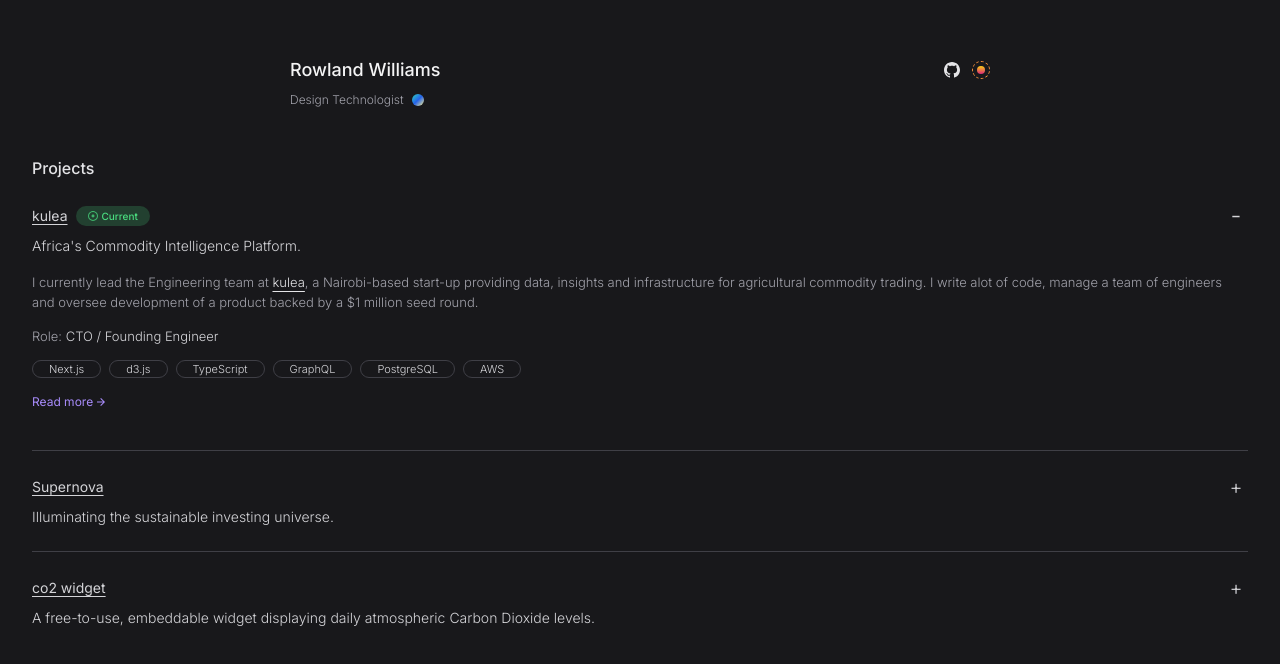
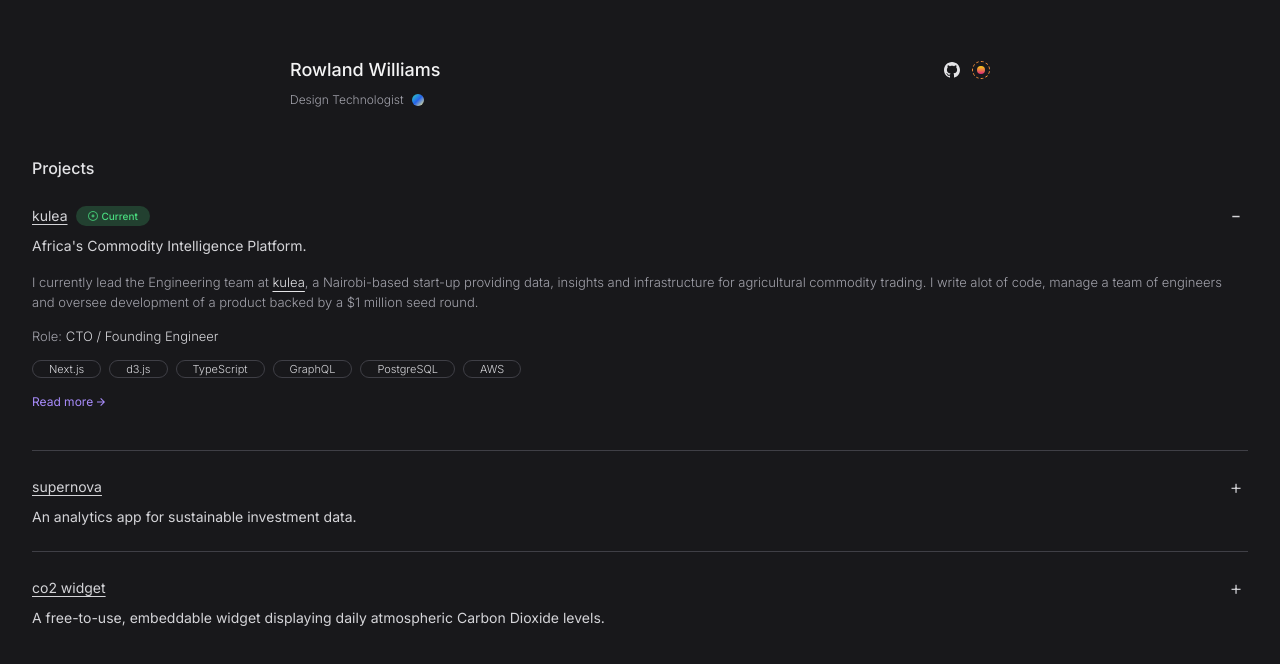
Before and after one commit to rowlandwilliams/playground, a Next.js app: page /projects in a window 1280 px wide. Shown: the top 664 px of the page. Built offline with nearby package versions, Linux system fonts and the light colour scheme.

Commit message:
rm link for certain projects

```diff
--- a/src/components/Projects/Project/Project.tsx
+++ b/src/components/Projects/Project/Project.tsx
@@ -9,8 +9,9 @@
     url: string;
     description: string;
     body: ReactNode;
-    tech: string[];
+    tech?: string[] | undefined;
     role: string;
+    slug?: string | undefined;
     isCurrent?: boolean;
   };
   activeProject: number | undefined;
@@ -19,7 +20,7 @@
 }
 
 export const Project = ({
-  project: { name, url, description, body, tech, role, isCurrent },
+  project: { name, url, description, body, tech, role, isCurrent, slug },
   activeProject,
   index,
   setActiveProject,
@@ -71,7 +72,9 @@
           </button>
         </div>
         <div className="flex justify-between items-center">
-          <p className="dark:text-zinc-300">{description}</p>
+          <p className="text-zinc-600 dark:text-zinc-300 font-normal">
+            {description}
+          </p>
         </div>
       </div>
       {active && (
@@ -81,6 +84,7 @@
             <div>
               Role: <span className="dark:text-zinc-300">{role}</span>
             </div>
+            {tech && (
               <div className="flex gap-2 items-center flex-wrap">
                 {tech.map((technology) => (
                   <p
@@ -91,15 +95,18 @@
                   </p>
                 ))}
               </div>
+            )}
           </section>
+          {slug && (
             <div>
               <Link
-              href={`/projects/${name}`}
+                href={`/projects/${slug}`}
                 className="flex font-normal text-teal-500 dark:text-violet-400 text-xs items-center gap-x-1"
               >
                 Read more <Arrow dimension={8} />
               </Link>
             </div>
+          )}
         </div>
       )}
     </section>
--- a/src/components/Projects/Projects.tsx
+++ b/src/components/Projects/Projects.tsx
@@ -1,12 +1,13 @@
 "use client";
 
-import React, { useState } from "react";
+import { useState } from "react";
 import { Project } from "./Project/Project";
 import Link from "next/link";
 
 const projects = [
   {
     name: "kulea",
+    slug: "kulea",
     url: "https://www.kulea.com/",
     description: "Africa's Commodity Intelligence Platform.",
     body: (
@@ -38,9 +39,10 @@
     isCurrent: true,
   },
   {
-    name: "Supernova",
+    name: "supernova",
+    slug: "supernova",
     url: "https://www.supernova.ai/",
-    description: "Illuminating the sustainable investing universe.",
+    description: "An analytics app for sustainable investment data.",
     body: (
       <>
         I conducted a few months of discovery work with Supernova AI, an
@@ -59,21 +61,13 @@
       "A free-to-use, embeddable widget displaying daily atmospheric Carbon Dioxide levels.",
     body: (
       <>
-        I currently lead the Engineering team at{" "}
-        <Link
-          href="https://www.kulea.com/"
-          target="_blank"
-          className="text-zinc-600 dark:text-zinc-200 underline underline-offset-4"
-        >
-          kulea
-        </Link>
-        , a Nairobi start-up providing data, insights and infrastructure for
-        agricultural trading. I write alot of code, manage a team of engineers
-        in Nairobi, Kenya and oversee development of a product backed by a $1
-        million seed round.
+        I was part of a team of designers / developers who built this widget to
+        allow universal access to daily data on atmospheric CO<sub>2</sub>{" "}
+        concentrations. It has since been embedded on several major news
+        websites and is endorsed by the Grantham Institure and the Scripps
+        Institution of Oceanography.
       </>
     ),
-    tech: ["SVG", "PHP"],
     role: "Voluntary",
   },
 ];
```
Lines whose indentation alone changed are shown as unchanged.
